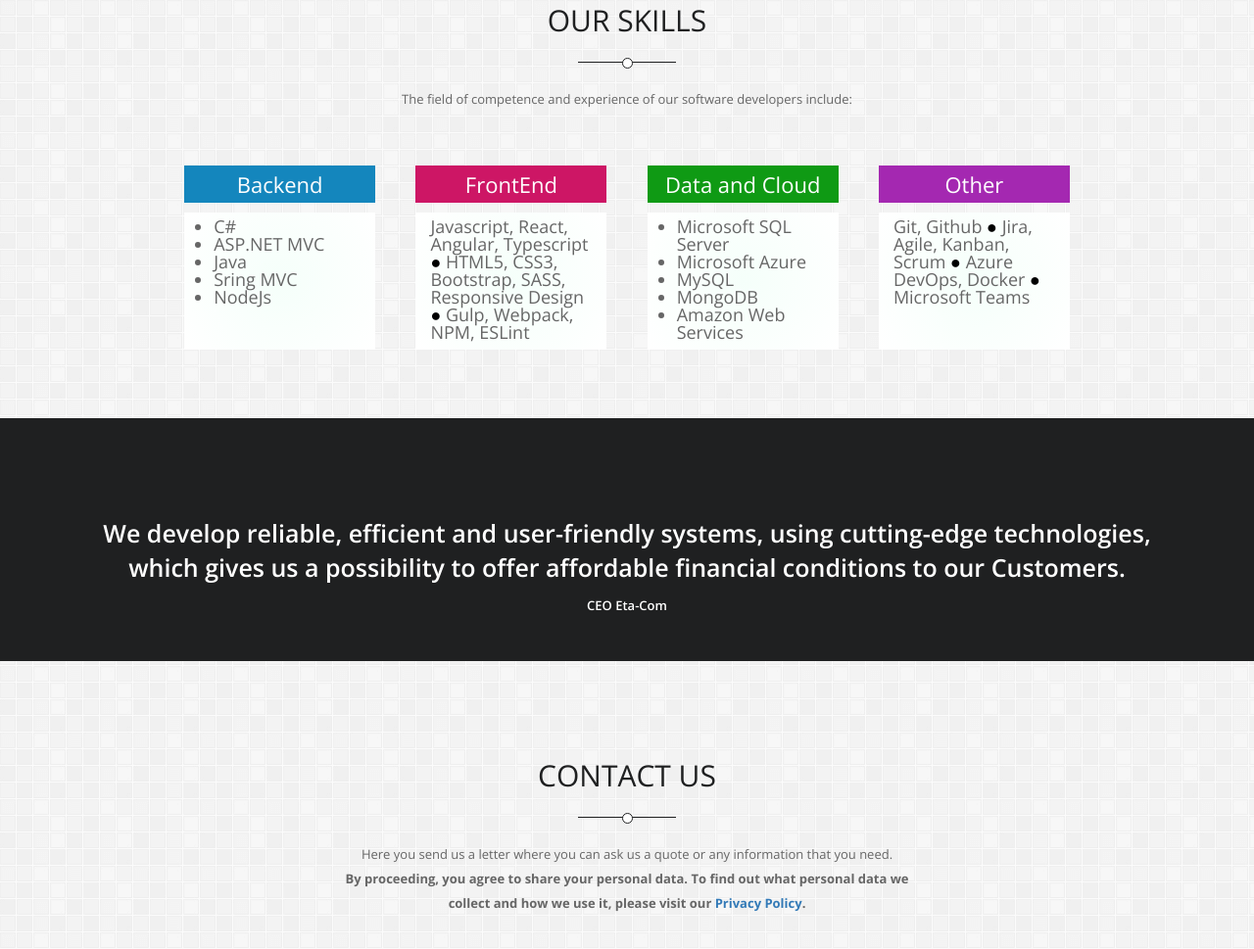
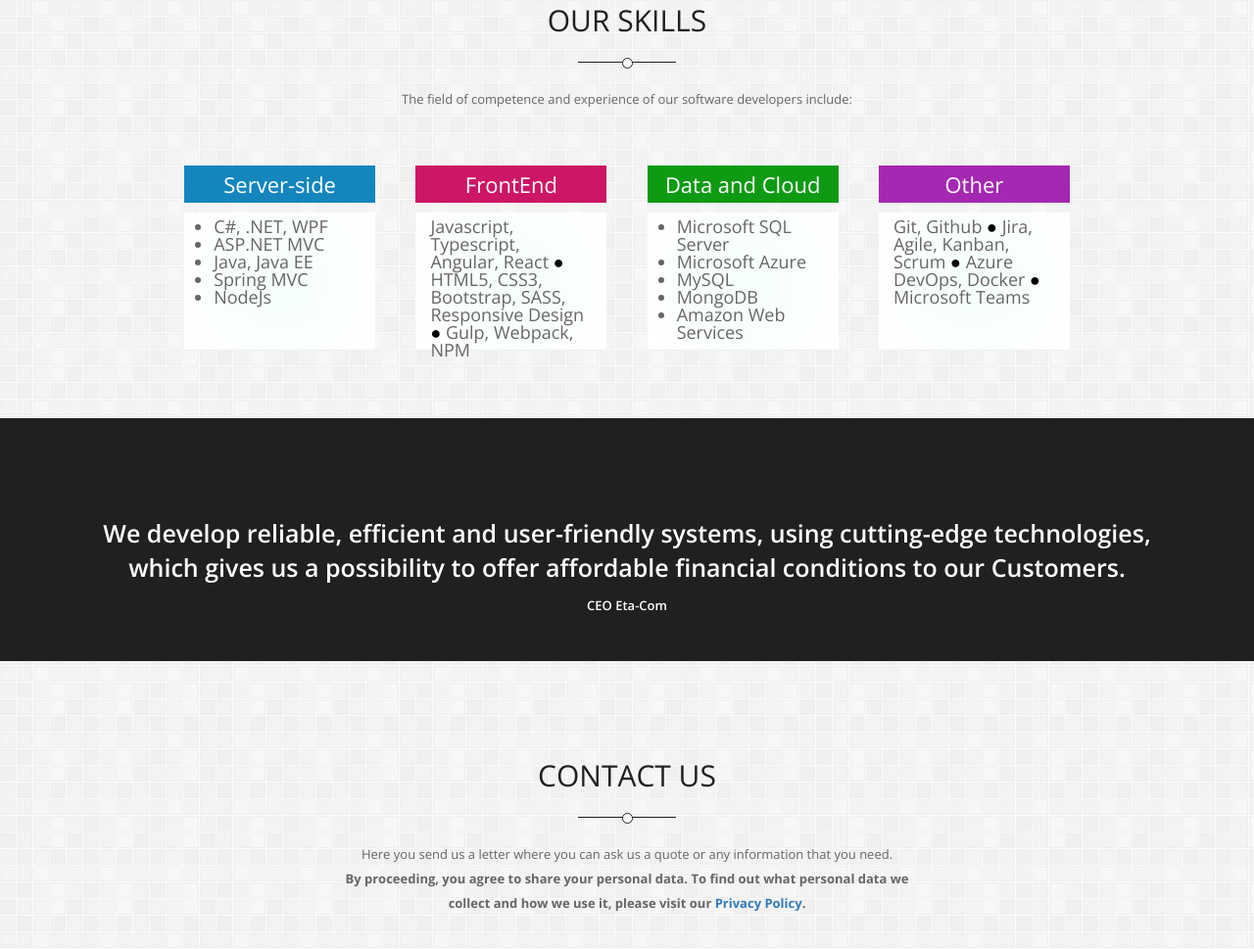
Before and after one commit to denozavr/denozavr.github.io, a website: page index.html in a window 1280 px wide. Shown: the part 3061-4030 px from the top of the page at 98% size. Drawn offline with nearby package versions, Linux system fonts and the light colour scheme.

Commit message:
Edit skills text (header, server and frontend skills)

```diff
--- a/index.html
+++ b/index.html
@@ -503,13 +503,13 @@
                     <div class="col-lg-10 col-lg-offset-1 col-md-12 wow fadeInLeft">
                         <div class="skills-flex">
                             <section>
-                                <h3 class="skills-server">Backend</h3>
+                                <h3 class="skills-server">Server-side</h3>
                                 <div class="skills-list">
                                     <ul>
-                                        <li>C#</li>
+                                        <li>C#, .NET, WPF</li>
                                         <li>ASP.NET MVC</li>
-                                        <li>Java</li>
-                                        <li>Sring MVC</li>
+                                        <li>Java, Java EE</li>
+                                        <li>Spring MVC</li>
                                         <li>NodeJs</li>
                                      </ul>
                                 </div>
@@ -517,7 +517,7 @@
                             <section>
                                 <h3 class="skills-front">FrontEnd</h3>
                                 <div class="skills-list">
-                                    <p>Javascript, React, Angular, Typescript <span style="color: rgb(0, 0, 0);">●</span> HTML5, CSS3, Bootstrap, SASS, Responsive Design <span style="color: rgb(0, 0, 0);">●</span> Gulp, Webpack, NPM, ESLint </p>
+                                    <p>Javascript, Typescript, Angular, React <span style="color: rgb(0, 0, 0);">●</span> HTML5, CSS3, Bootstrap, SASS, Responsive Design <span style="color: rgb(0, 0, 0);">●</span> Gulp, Webpack, NPM </p>
                                 </div>
                             </section>
                             <section>
@@ -535,7 +535,7 @@
                             <section>
                                 <h3 class="skills-other">Other</h3>
                                 <div class="skills-list">
-                                    <p>Git, Github <span style="color: rgb(0, 0, 0);">●</span> Jira, Agile, Kanban, Scrum  <span style="color: rgb(0, 0, 0);">●</span> Azure DevOps, Docker <span style="color: rgb(0, 0, 0);">●</span>   Microsoft Teams </p>
+                                    <p>Git, Github <span style="color: rgb(0, 0, 0);">●</span> Jira, Agile, Kanban, Scrum  <span style="color: rgb(0, 0, 0);">●</span> Azure DevOps, Docker <span style="color: rgb(0, 0, 0);">●</span> Microsoft Teams </p>
                                 </div>
                             </section>
                         </div>
```
